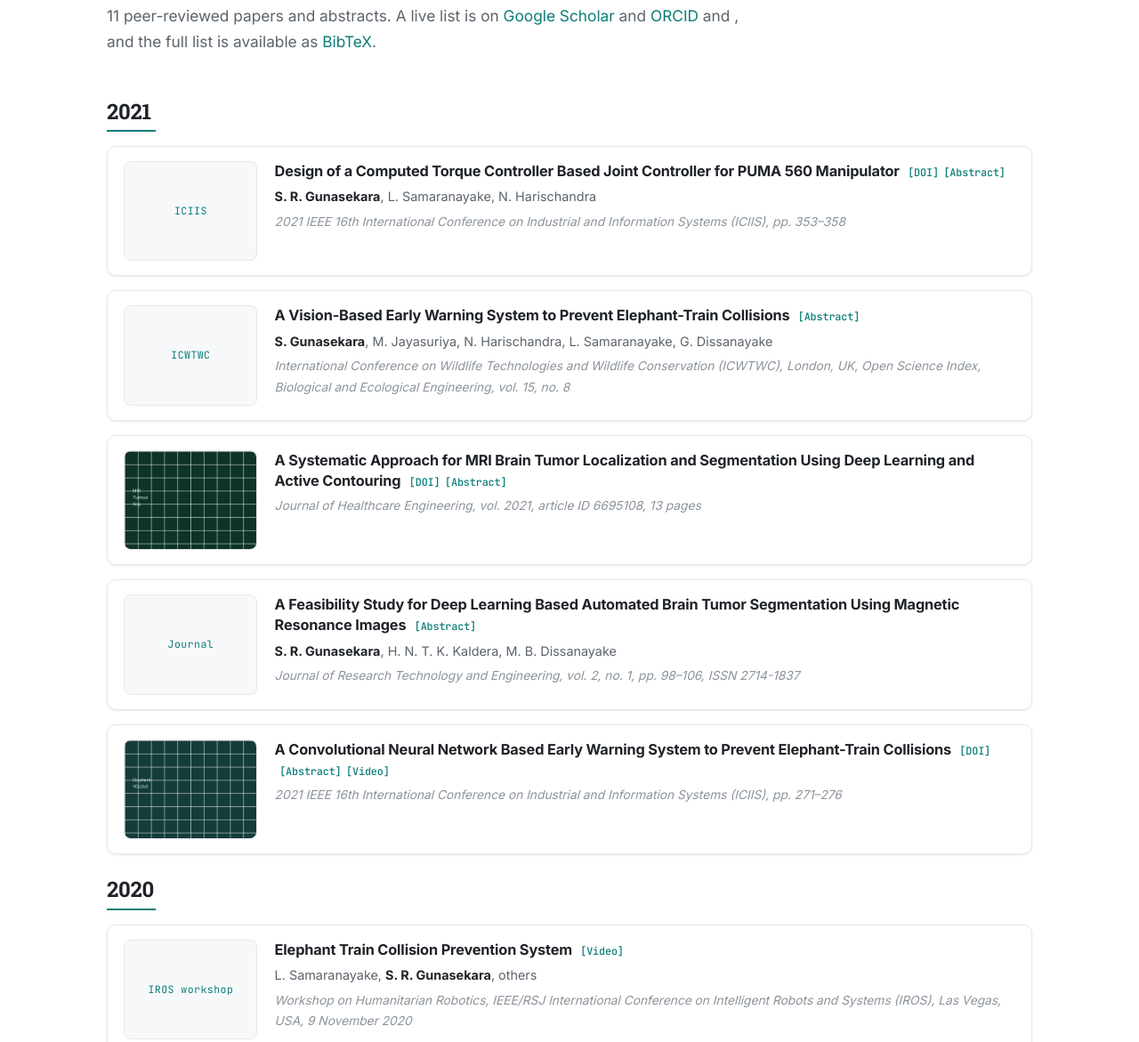
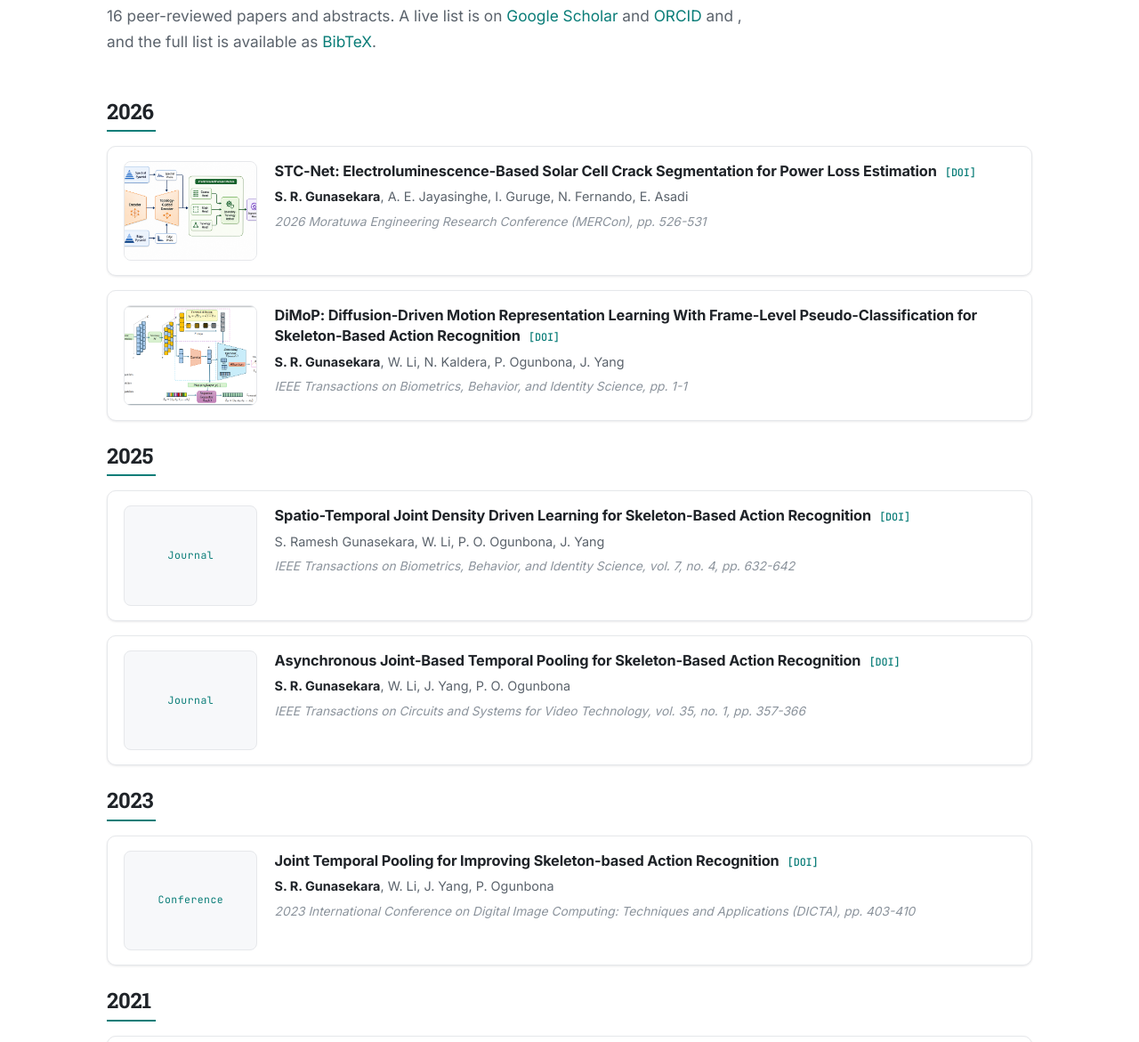
Before and after one commit to ShanakaRG/ShanakaRG.github.io, a plain HTML site: page docs/publications.html in a window 1280 px wide. Shown: the part 146-1317 px from the top of the page at 89% size. Drawn offline with Linux system fonts and the light colour scheme.

Commit message:
add TBIOM paper

```diff
--- a/docs/publications.html
+++ b/docs/publications.html
@@ -57,7 +57,7 @@
   <section class="page-intro">
     <div class="wrap">
       <h1><span class="ic">📚</span> Publications</h1>
-      <p class="lede">11 peer-reviewed papers and abstracts. A live list is on
+      <p class="lede">16 peer-reviewed papers and abstracts. A live list is on
 <a href="https://scholar.google.com/citations?user=D0CcJNYAAAAJ">Google Scholar</a> and <a href="https://orcid.org/0000-0002-5827-4878">ORCID</a> and ,
         and the full list is available as <a href="static/files/publications.bib">BibTeX</a>.</p>
     </div>
@@ -65,6 +65,76 @@
 
   <section class="section">
     <div class="wrap">
+      <div class="pub-year reveal">
+        <h2 class="year-head">2026</h2>
+        <ul class="pub-cards">
+          <li class="pub-card">
+            <div class="pub-thumb">
+              <img src="static/img\pubs\STC_Net.png" alt="Figure for STC-Net: Electroluminescence-Based Solar Cell Crack Segmentation for Power Loss Estimation" loading="lazy">
+            </div>
+            <div class="pub-body">
+              <h3>STC-Net: Electroluminescence-Based Solar Cell Crack Segmentation for Power Loss Estimation
+<a class="pub-tag-link" href="https://doi.org/10.1109/MERCon71835.2026.11691399">[DOI]</a>              </h3>
+              <p class="authors"><span class="me">S. R. Gunasekara</span>, A. E. Jayasinghe, I. Guruge, N. Fernando, E. Asadi</p>
+              <p class="venue">2026 Moratuwa Engineering Research Conference (MERCon), pp. 526-531</p>
+            </div>
+          </li>
+          <li class="pub-card">
+            <div class="pub-thumb">
+              <img src="static/img\pubs\Dimop.png" alt="Figure for DiMoP: Diffusion-Driven Motion Representation Learning With Frame-Level Pseudo-Classification for Skeleton-Based Action Recognition" loading="lazy">
+            </div>
+            <div class="pub-body">
+              <h3>DiMoP: Diffusion-Driven Motion Representation Learning With Frame-Level Pseudo-Classification for Skeleton-Based Action Recognition
+<a class="pub-tag-link" href="https://doi.org/10.1109/TBIOM.2026.3735717">[DOI]</a>              </h3>
+              <p class="authors"><span class="me">S. R. Gunasekara</span>, W. Li, N. Kaldera, P. Ogunbona, J. Yang</p>
+              <p class="venue">IEEE Transactions on Biometrics, Behavior, and Identity Science, pp. 1-1</p>
+            </div>
+          </li>
+        </ul>
+      </div>
+      <div class="pub-year reveal">
+        <h2 class="year-head">2025</h2>
+        <ul class="pub-cards">
+          <li class="pub-card">
+            <div class="pub-thumb">
+              <span class="pub-thumb-tag">Journal</span>
+            </div>
+            <div class="pub-body">
+              <h3>Spatio-Temporal Joint Density Driven Learning for Skeleton-Based Action Recognition
+<a class="pub-tag-link" href="https://doi.org/10.1109/TBIOM.2025.3566212">[DOI]</a>              </h3>
+              <p class="authors">S. Ramesh Gunasekara, W. Li, P. O. Ogunbona, J. Yang</p>
+              <p class="venue">IEEE Transactions on Biometrics, Behavior, and Identity Science, vol. 7, no. 4, pp. 632-642</p>
+            </div>
+          </li>
+          <li class="pub-card">
+            <div class="pub-thumb">
+              <span class="pub-thumb-tag">Journal</span>
+            </div>
+            <div class="pub-body">
+              <h3>Asynchronous Joint-Based Temporal Pooling for Skeleton-Based Action Recognition
+<a class="pub-tag-link" href="https://doi.org/10.1109/TCSVT.2024.3465845">[DOI]</a>              </h3>
+              <p class="authors"><span class="me">S. R. Gunasekara</span>, W. Li, J. Yang, P. O. Ogunbona</p>
+              <p class="venue">IEEE Transactions on Circuits and Systems for Video Technology, vol. 35, no. 1, pp. 357-366</p>
+            </div>
+          </li>
+        </ul>
+      </div>
+      <div class="pub-year reveal">
+        <h2 class="year-head">2023</h2>
+        <ul class="pub-cards">
+          <li class="pub-card">
+            <div class="pub-thumb">
+              <span class="pub-thumb-tag">Conference</span>
+            </div>
+            <div class="pub-body">
+              <h3>Joint Temporal Pooling for Improving Skeleton-based Action Recognition
+<a class="pub-tag-link" href="https://doi.org/10.1109/DICTA60407.2023.00062">[DOI]</a>              </h3>
+              <p class="authors"><span class="me">S. R. Gunasekara</span>, W. Li, J. Yang, P. Ogunbona</p>
+              <p class="venue">2023 International Conference on Digital Image Computing: Techniques and Applications (DICTA), pp. 403-410</p>
+            </div>
+          </li>
+        </ul>
+      </div>
       <div class="pub-year reveal">
         <h2 class="year-head">2021</h2>
         <ul class="pub-cards">
```
Also changed, not shown: docs/index.html (+10 -2 lines), docs/static/img/pubs/Dimop.png (added), docs/static/img/pubs/STC_Net.png (added), static/img/pubs/Dimop.png (added), static/img/pubs/STC_Net.png (added), 3 other files.
